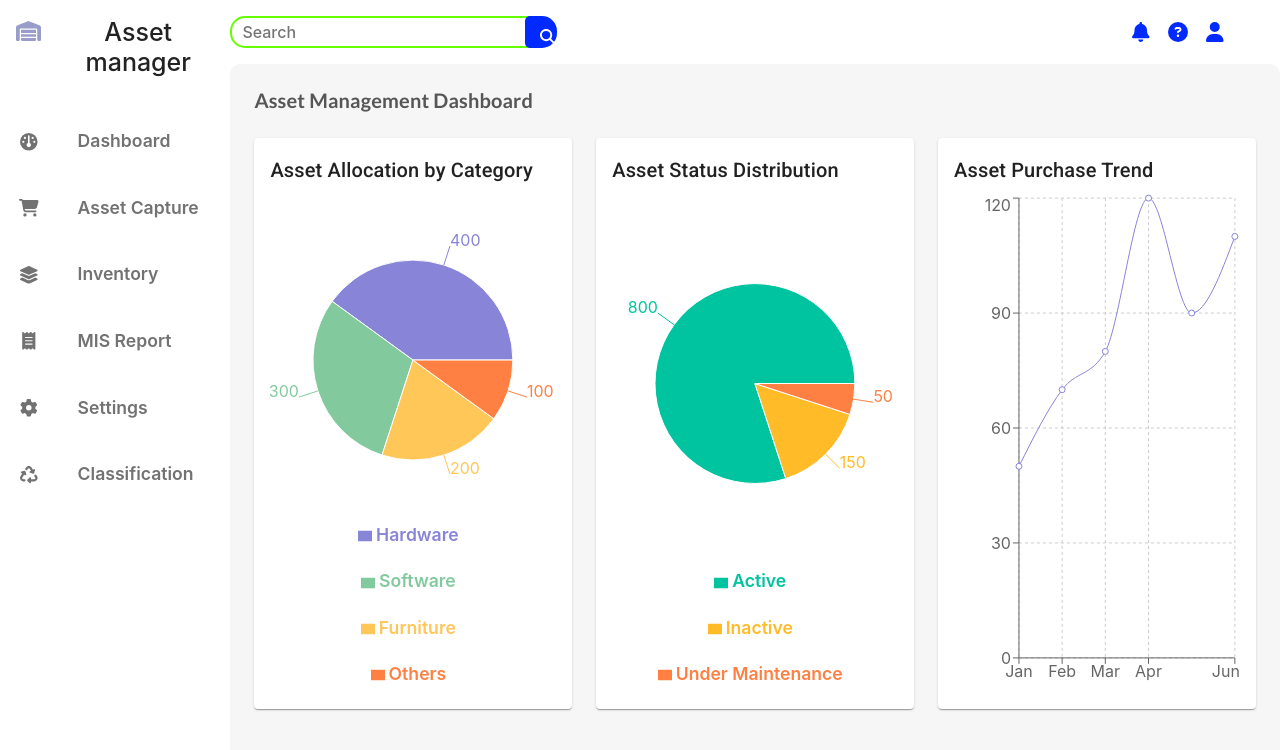
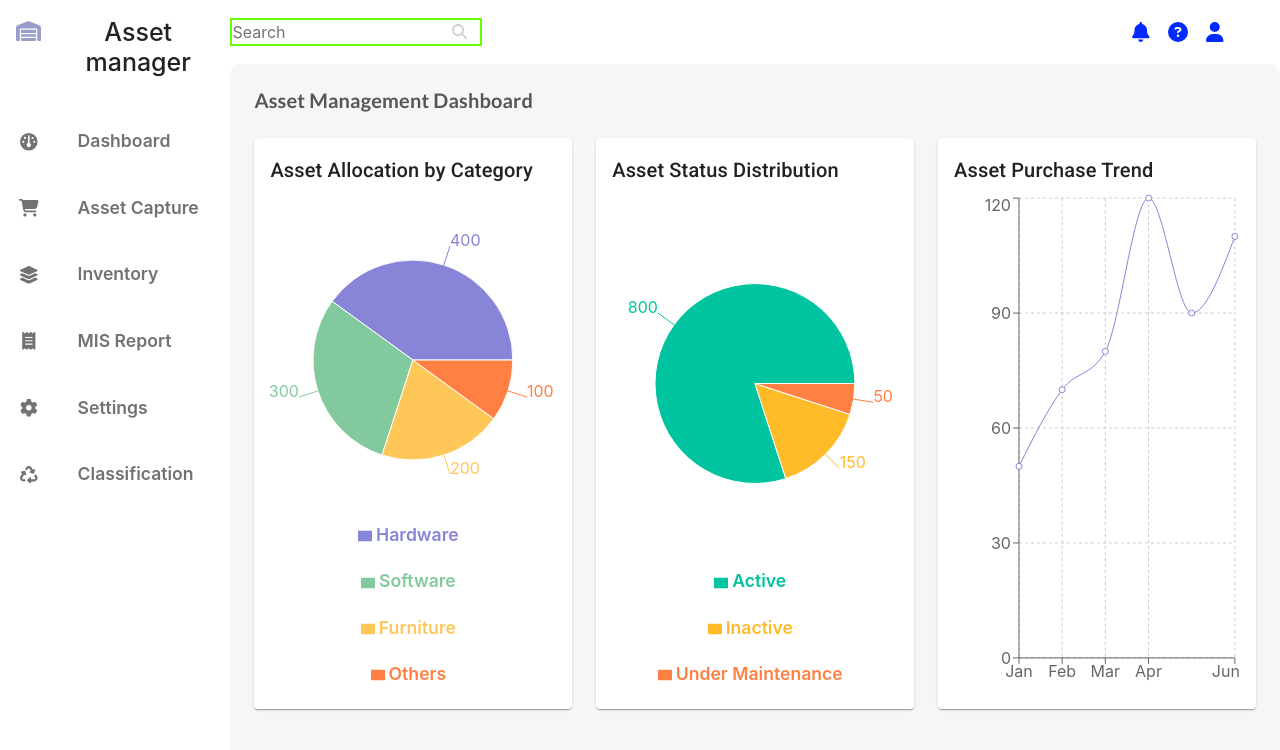
Before and after one commit to AnujNdas/Asset-manager-new, a React (Create React App) app in the folder frontend/: page / in a window 1280 px wide. Shown: the top 750 px of the page. Built offline with nearby package versions, Linux system fonts and the light colour scheme.

Commit message:
Update Menubar.css

```diff
--- a/frontend/src/Component_styles/Menubar.css
+++ b/frontend/src/Component_styles/Menubar.css
@@ -15,17 +15,17 @@
     justify-content: space-between;
 }
 .search-box{
-    width: 50%;
+    width: 40%;
     /* background: #000000; */
     display: flex;
     align-items: center;
 }
-.search-box input{
-    height: 50%;
+.search-input{
+    height: 55%;
     width: 60%;
     border-radius: 15px;
     padding-left: 10px;
-    border: none;
+    border: 2px solid rgba(0, 0, 0, 0.18);
     font-weight: 500;
 }
 .control-panel{
@@ -62,15 +62,16 @@
     /* color: antiquewhite; */
 }
 .search-btn{
-    background: #002aff;
+    background: transparent;
     position: relative;
-    right: 20px;
+    right: 40px;
     height: 50%;
-    width: 6%;
+    padding: 0;
+    width: 8%;
     border: none;
     border-top-right-radius: 15px;
     border-bottom-right-radius: 15px;
-    color: #ffffff;
+    color: rgba(0, 0, 0, 0.18);
     /* font-weight: 800; */
     font-size: 15px;
     cursor: pointer;
```
